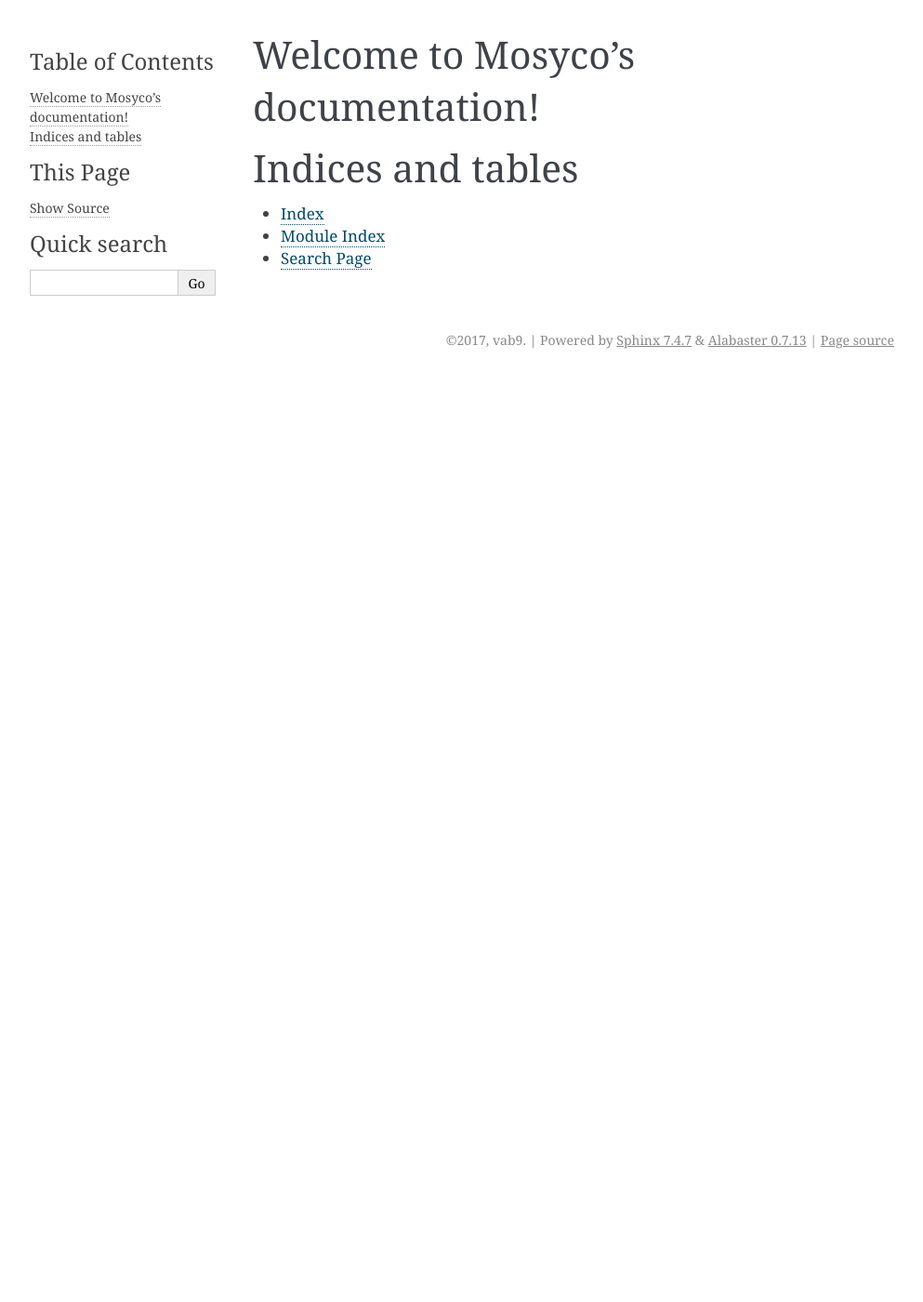
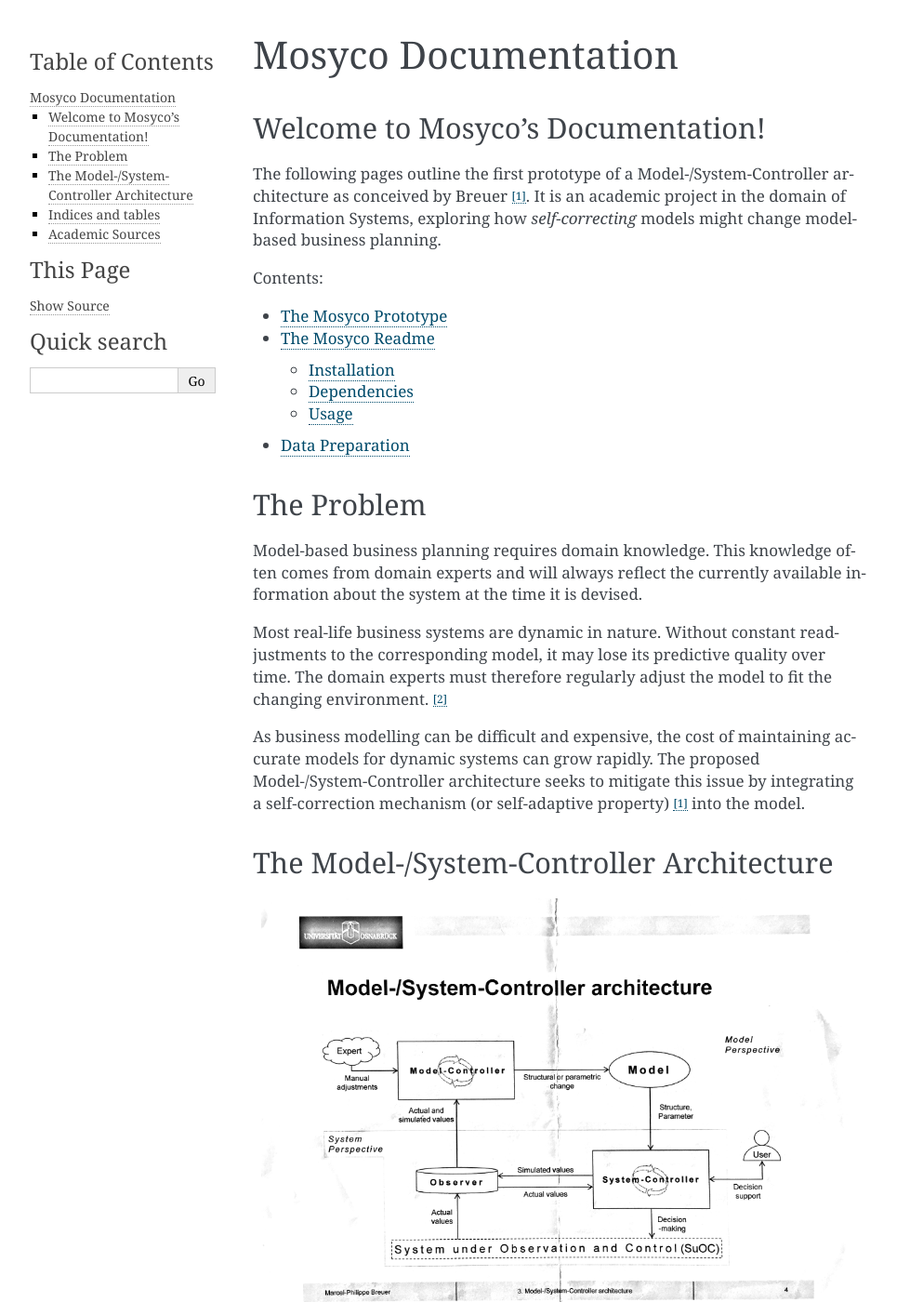
Before and after one commit to luwangg/mosyco, a Sphinx documentation site: the page built from docs/source/index.rst, in a window 1280 px wide and 1400 px high. Shown: the whole window at 93% size, without its empty margins (148-1141 px from the left). Built offline with Sphinx 7.4.7, drawn with Linux system fonts in a browser that asks for light colours; some of the changed text lies outside the part shown.

Commit message:
Documentation++

```diff
--- a/docs/source/index.rst
+++ b/docs/source/index.rst
@@ -3,18 +3,75 @@
    You can adapt this file completely to your liking, but it should at least
    contain the root `toctree` directive.
 
-Welcome to Mosyco's documentation!
-==================================
+.. _documentation:
+
+********************
+Mosyco Documentation
+********************
+
+Welcome to Mosyco's Documentation!
+----------------------------------
+
+The following pages outline the first prototype of a Model-/System-Controller architecture as conceived by Breuer [1]_. It is an academic project in the domain of Information Systems, exploring how *self-correcting* models might change model-based business planning.
+
 
 .. toctree::
    :maxdepth: 2
    :caption: Contents:
 
+   prototype
+   readme
+   Data Preparation <https://vab9.github.io/observer/data-prep.html>
+
+
+The Problem
+-----------
+
+Model-based business planning requires domain knowledge. This knowledge often comes from domain experts and will always reflect the currently available information about the system at the time it is devised.
+
+Most real-life business systems are dynamic in nature. Without constant readjustments to the corresponding model, it may lose its predictive quality over time. The domain experts must therefore regularly adjust the model to fit the changing environment. [2]_
+
+As business modelling can be difficult and expensive, the cost of maintaining accurate models for dynamic systems can grow rapidly. The proposed Model-/System-Controller architecture seeks to mitigate this issue by integrating a self-correction mechanism (or self-adaptive property) [1]_ into the model.
+
+The Model-/System-Controller Architecture
+-----------------------------------------
+
+.. figure:: _static/mosyco-architecture.png
+    :alt: mosyco-architecture
+
+    Model-/System-Controller Architecture. Source: Breuer, 2016 [1]_
+
+
+The architecture introduces several interconnected components. The components that are important to be aware of for this project are:
+- The *system under observation* provides a stream of actual system data to the observer.
+- The *observer* monitors the running system for deviations from the model and alerts the Model-Controller if such deviations exceed some (possibly dynamic) threshold.
+- The *model-controller* makes structural or parametric changes to the model in order to reflect changes in the running systems environment.
+- The *model* allows planning for some business purpose
+
+
+
+
+Detailed Information about the prototype can be found here: :ref:`prototype`.
+Information on how to install and test the prototype can be found here in its Readme: :ref:`readme`.
 
 
 Indices and tables
-==================
+------------------
 
 * :ref:`genindex`
 * :ref:`modindex`
 * :ref:`search`
+
+
+Academic Sources
+----------------
+
+For a detailed list of academic sources that this project references in the footnotes, please consult the accompanying paper's bibliography:
+
+    `"Real-Time Gap Analysis - Konzeption und prototypische Implementierung einer automatisierten Abweichungsanalyse zur betriebswirtschaftlichen Planung" <http://127.0.0.1>`_
+
+
+
+
+.. [1] Breuer, 2016
+.. [2] Sauter, 2011
--- /dev/null
+++ b/docs/source/prototype.rst
@@ -0,0 +1,6 @@
+.. _prototype:
+
+The Mosyco Prototype
+====================
+
+The mosyco prototype implements the observing part of the Model-/System-Controller architecture. It monitors the running system and evaluates the model performance in real-time. It outputs deviation logs and offers an optional dashboard view of live model performance.
--- /dev/null
+++ b/docs/source/readme.rst
@@ -0,0 +1,3 @@
+.. _readme:
+
+.. include:: ../../README.rst
```
Also changed, not shown: README.rst (+62 -17 lines), docs/source/_static/mosyco-architecture.png (added), 1 other file.
